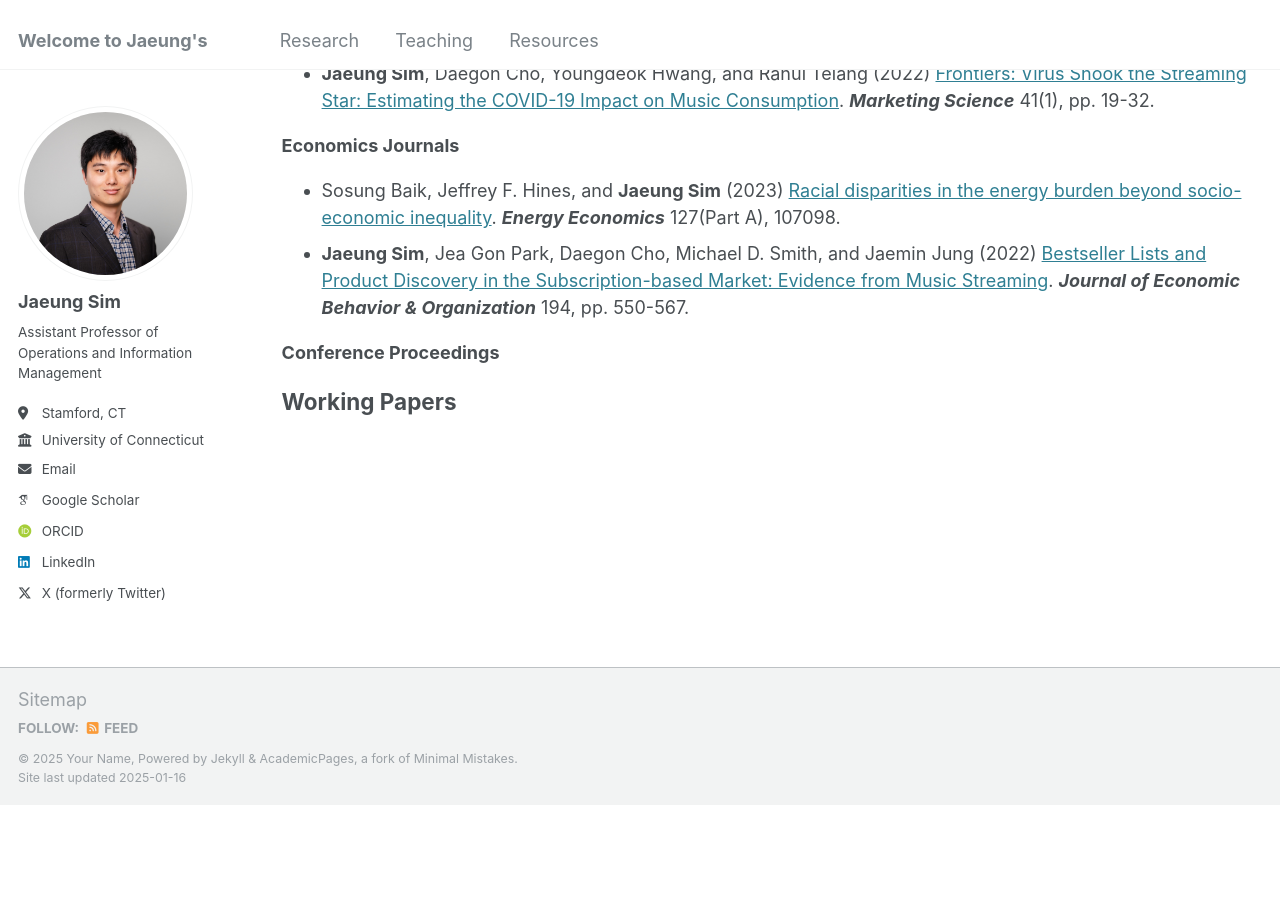
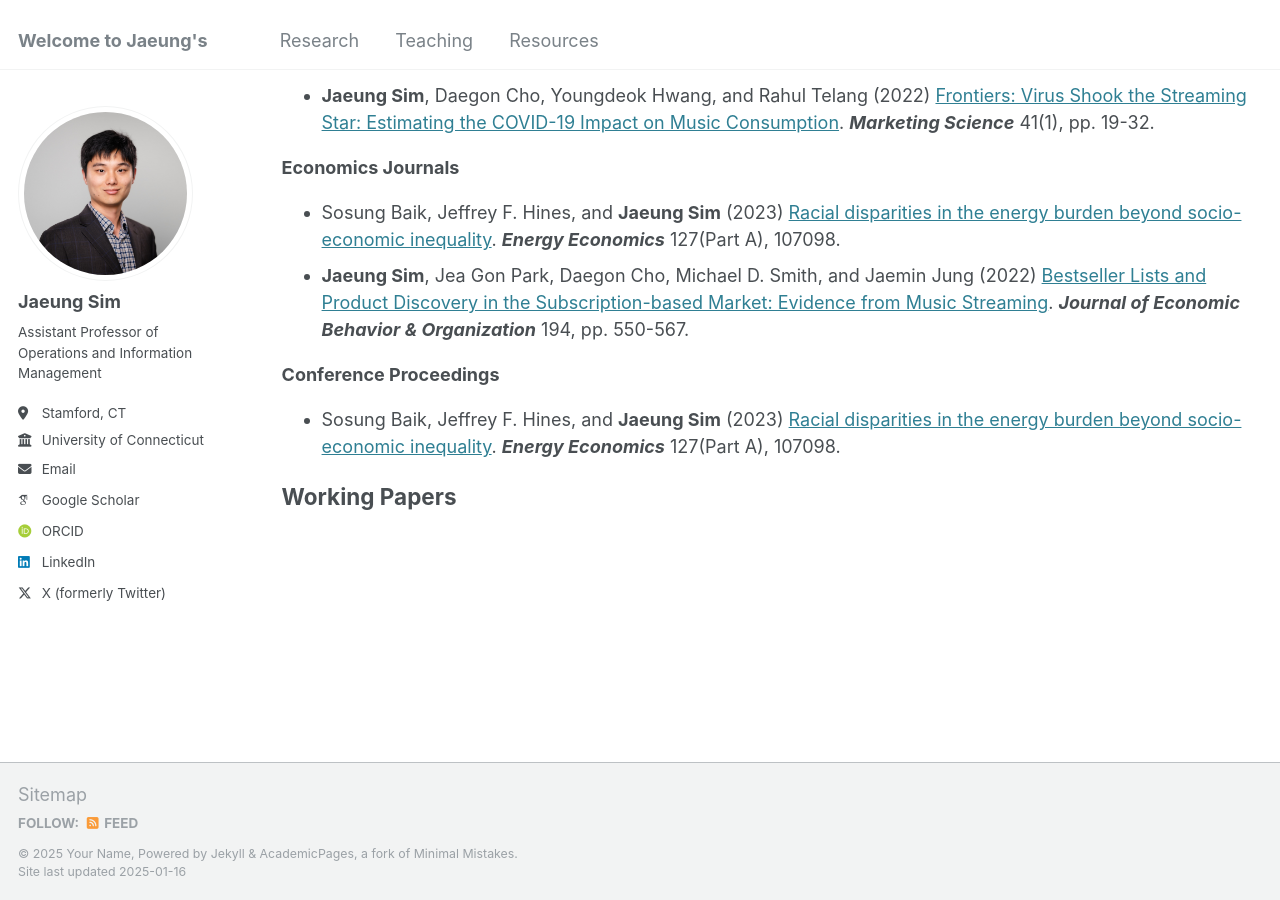
Before and after one commit to jaeungs/jaeungs.github.io, a Jekyll site: the page built from _pages/research.html, in a window 1280 px wide and 900 px high, scrolled down 558 px. Built offline with Jekyll 4.4.1, drawn with Linux system fonts in a browser that asks for light colours; some web fonts are replaced; before the commit the page ends 1364 px from its top, so only the background shows below that.

Commit message:
Update research.html

```diff
--- a/_pages/research.html
+++ b/_pages/research.html
@@ -24,8 +24,9 @@ author_profile: true
 </div>
 
 <div id="featured-publications">
-  <h2 style="margin:1em 0 0 0">Featured Publications</h2>
+  <h2 style="margin:1em 0 1em 0">Featured Publications</h2>
 </div>
+
 
 <b>Business Journals</b>
 
@@ -81,6 +82,16 @@ author_profile: true
 
 <b>Conference Proceedings</b>
 
+<ul>
+  <div class="filterDiv sustainability econometrics">
+    <li>
+      Sosung Baik, Jeffrey F. Hines, and <strong>Jaeung Sim</strong> (2023)
+      <a href="https://doi.org/10.1016/j.eneco.2023.107098">Racial disparities in the energy burden beyond socio-economic inequality</a>.
+      <strong><em>Energy Economics</em></strong> 127(Part A), 107098.
+    </li>
+  </div>
+</ul>
+
 <div id="working-papers">
   <h2 style="margin:1em 0 0 0">Working Papers</h2>
 </div>
```
